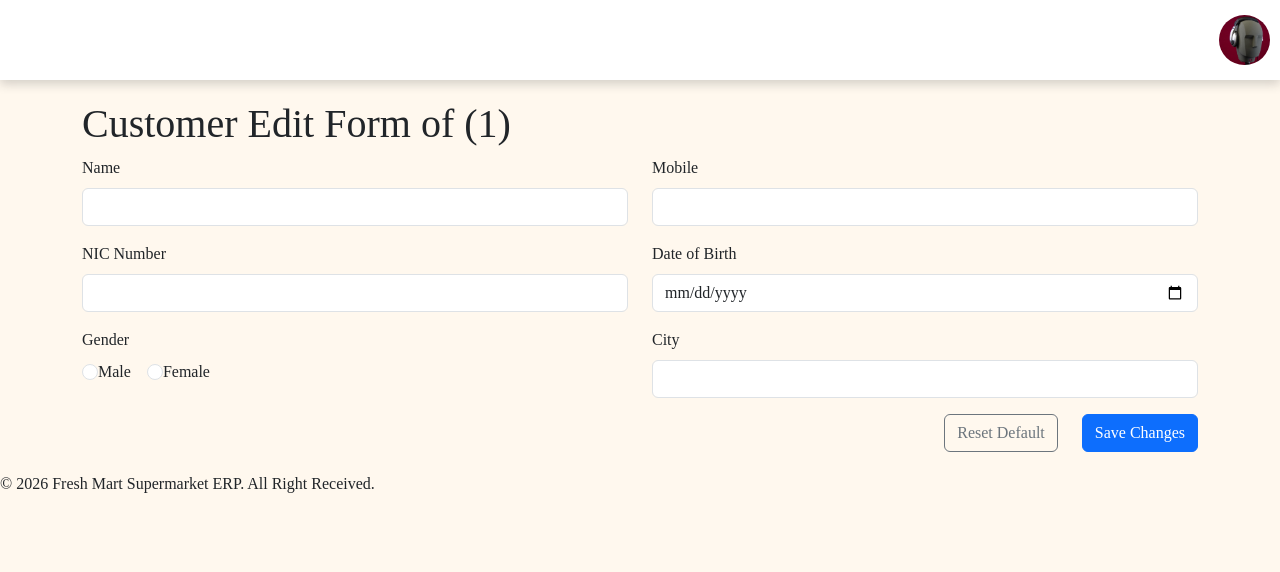
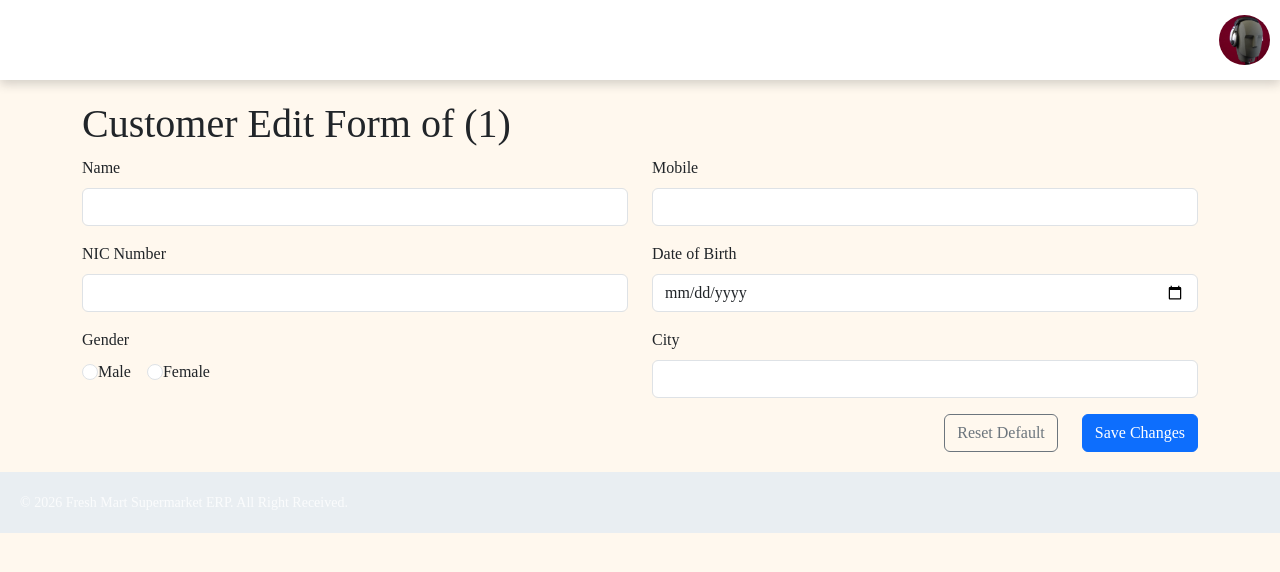
Before and after one commit to chinthakait03/Sample_Grocery_Web_App, a React (Vite) app in the folder customer_cient/: page /customers/1/edit in a window 1280 px wide. Shown: the top 572 px of the page. Built offline with nearby package versions, Linux system fonts and the light colour scheme; no server answers; sample sign-in values are in the browser's storage.

Commit message:
fix header and footer

```diff
--- a/customer_cient/src/components/widgets/footer/MainWindowFooter.scss
+++ b/customer_cient/src/components/widgets/footer/MainWindowFooter.scss
@@ -0,0 +1,14 @@
+@use "../../../assets/scss/variables.scss" as *;
+
+.main-window-footer {
+
+    background-color:$light-gray;
+    padding: 20px;
+    position: sticky;
+    bottom: 0;
+    p {
+        font-size: 14px;
+        color: $white;
+        opacity: 0.8;
+    }
+}
--- a/customer_cient/src/components/widgets/header/MainWindowHeader.scss
+++ b/customer_cient/src/components/widgets/header/MainWindowHeader.scss
@@ -1,6 +1,7 @@
 @use "../../../assets/scss/variables.scss" as *;
 
 .main-window-header {
+
 
     background-color: $white;
     height: 80px;
@@ -26,6 +27,11 @@
 
         border-radius: 50%;
     }
+    width: 100%;
+    //position: fixed;
+    position: sticky;
+    top: 0;
+    z-index: 10;
 
 }
 
```
